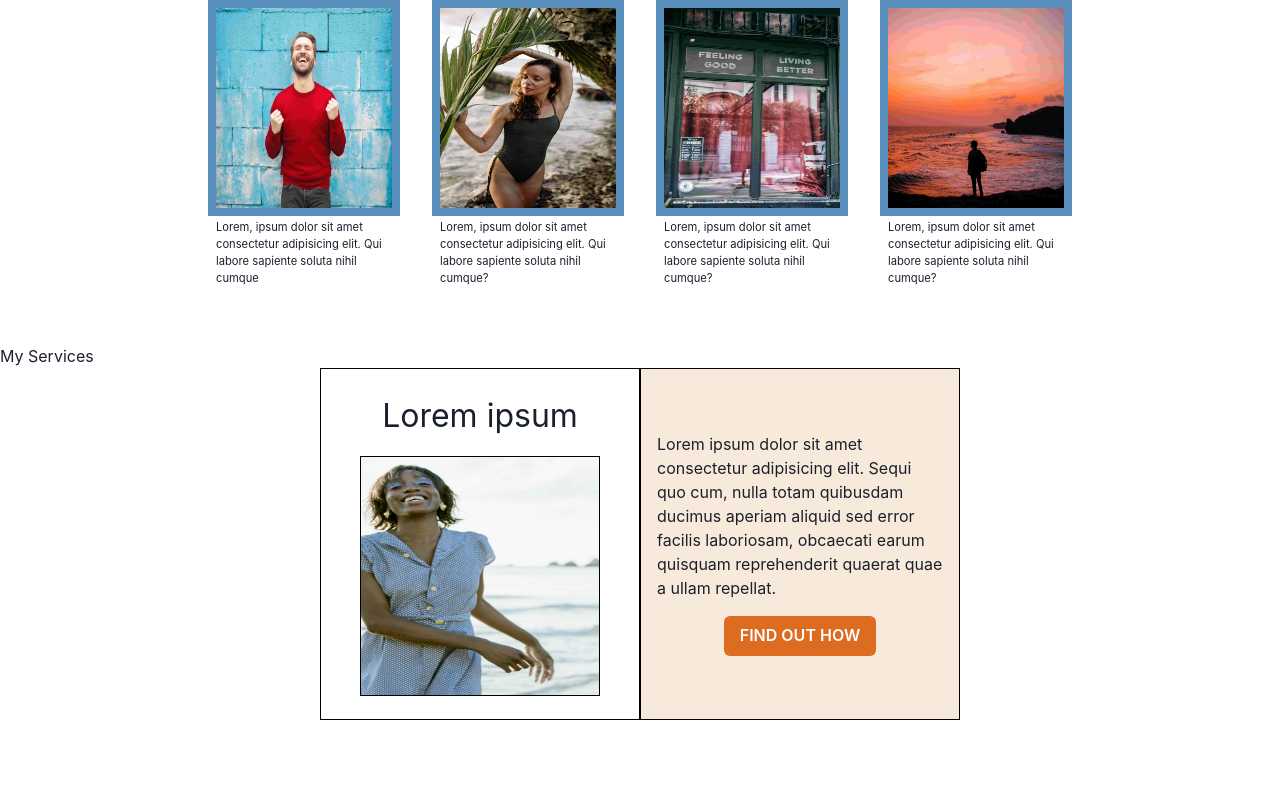
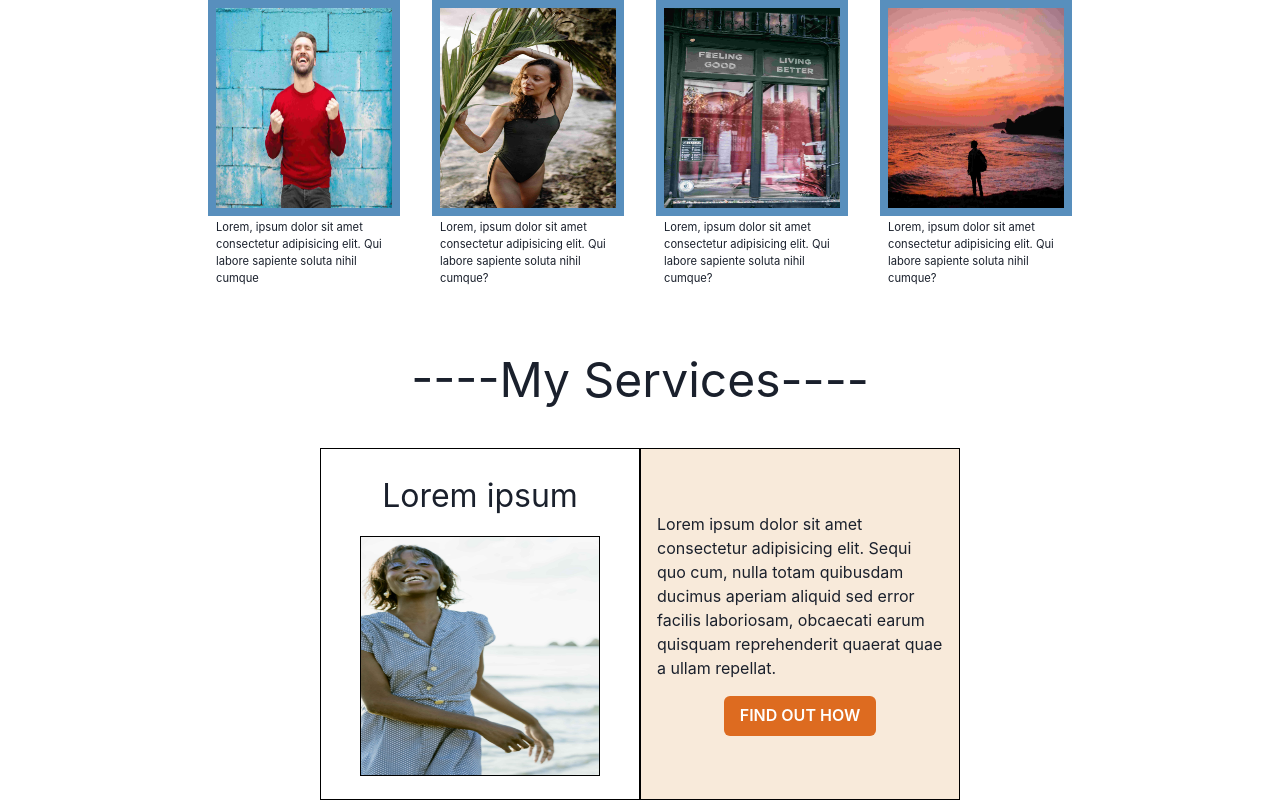
Before and after one commit to muratcan-yuksel/exampleTwo, a React (Vite) app: page / in a window 1280 px wide. Shown: the part 754-1554 px from the top of the page. Before the commit the page ends 1474 px from the top, so only its background shows below. Built offline with nearby package versions, Linux system fonts and the light colour scheme.

Commit message:
adjusted title

```diff
--- a/src/components/Services.jsx
+++ b/src/components/Services.jsx
@@ -5,8 +5,8 @@ import { Button, ButtonGroup } from "@chakra-ui/react";
 
 const WaysToWork = () => {
   return (
-    <div>
-      <h1 id="servicesTitle">My Services</h1>
+    <div id="servicesComponentContainer">
+      <h1 id="servicesTitle">----My Services----</h1>
       <div id="servicesContainer">
         <div className="service">
           <div className="leftSide">
--- a/src/styles/services.css
+++ b/src/styles/services.css
@@ -1,10 +1,16 @@
-/* #servicesComponentContainer {
-  margin-top: 5em;
-} */
+#servicesComponentContainer {
+  display: flex;
+  flex-direction: column;
+  justify-content: center;
+  align-items: center;
+}
 
-/* #servicesTitle{
-
+#servicesTitle {
+  /* font-weight: 600; */
+  font-size: 3em;
+  margin-bottom: 2rem;
 }
+/*
 .servicesContainer{
 
 }*/
```
